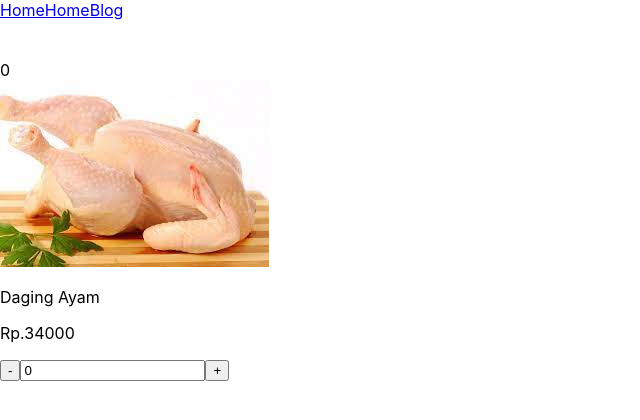
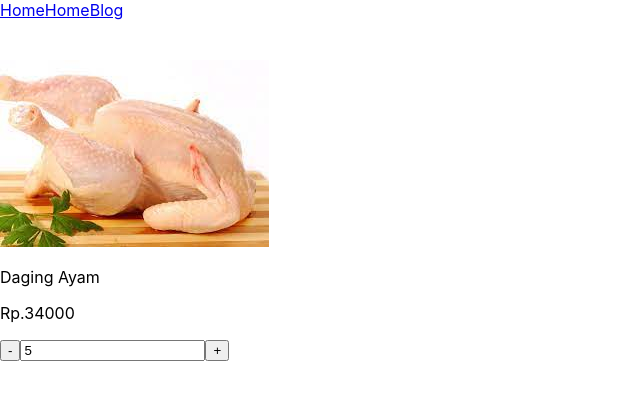
Before and after one commit to ffaathirullah/latihanReact1, a React (Create React App) app: page /product in a window 1280 px wide. Shown: the top 420 px of the page, without its empty margins (0-640 px from the left). Built offline with nearby package versions, Linux system fonts and the light colour scheme.

Commit message:
state management dengan context api

```diff
--- a/src/container/Home/Home.jsx
+++ b/src/container/Home/Home.jsx
@@ -1,4 +1,4 @@
-import React, { Component, Fragment } from "react";
+import React, { Component, Fragment, createContext } from "react";
 import YoutubeComponent from "./../../component/YoutubeComponent/YoutubeComponent";
 import BlogPost from "./../BlogPost/BlogPost";
 import { BrowserRouter as Router, Switch, Route, Link } from "react-router-dom";
@@ -6,7 +6,13 @@ import DetailPost from "./../BlogPost/DetailPost/DetailPost";
 import { useHistory } from "react-router-dom";
 import Product from "./../Product/Product";
 
+export const RootContext = createContext();
+const Provider = RootContext.Provider;
+
 class Home extends Component {
+  state = {
+    totalOrder: 5,
+  };
   render() {
     return (
       <div>
@@ -17,13 +23,15 @@ class Home extends Component {
           <YoutubeComponent desc="desc 4" />
           <Product />
           <BlogPost /> */}
+
+          <Provider value={this.state}>
             <Fragment>
               <div>
                 <Link to="/">Home</Link>
                 <Link to="/product">Home</Link>
                 <Link to="/blog">Blog</Link>
               </div>
-          </Fragment>
+
               <Route path="/" exact component={YoutubeComponent} />
               <Route path="/detail/:postId" component={DetailPost} />
               <Route path="/product">
@@ -32,6 +40,8 @@ class Home extends Component {
               <Route path="/blog">
                 <BlogPost />
               </Route>
+            </Fragment>
+          </Provider>
         </Router>
       </div>
     );
--- a/src/container/Product/CardProduct/Counter.jsx
+++ b/src/container/Product/CardProduct/Counter.jsx
@@ -1,33 +1,40 @@
 import React, { Component } from "react";
 import { connect } from "react-redux";
 import ActionType from "./../../../redux/reducer/globalActioType";
-
+import { RootContext } from "./../../Home/Home";
 class Counter extends Component {
   render() {
     return (
+      <RootContext.Consumer>
+        {(value) => {
+          console.log("value", value);
+          return (
             <div className="counter">
-        <button className="minus" onClick={this.props.handleMinus}>
+              <button className="minus" onClick={() => null}>
                 -
               </button>
-        <input type="text" value={this.props.order} />
-        <button className="plus" onClick={this.props.handlePlus}>
+              <input type="text" value={value.totalOrder} />
+              <button className="plus" onClick={() => null}>
                 +
               </button>
             </div>
           );
+        }}
+      </RootContext.Consumer>
+    );
   }
 }
 
-const mapStateToProps = (state) => {
-  return {
-    order: state.totalOrder,
-  };
-};
+// const mapStateToProps = (state) => {
+//   return {
+//     order: state.totalOrder,
+//   };
+// };
 
-const mapDispatchToProps = (dispatch) => {
-  return {
-    handlePlus: () => dispatch({ type: ActionType.PLUS_ORDER }),
-    handleMinus: () => dispatch({ type: ActionType.MINUS_ORDER }),
-  };
-};
-export default connect(mapStateToProps, mapDispatchToProps)(Counter);
+// const mapDispatchToProps = (dispatch) => {
+//   return {
+//     handlePlus: () => dispatch({ type: ActionType.PLUS_ORDER }),
+//     handleMinus: () => dispatch({ type: ActionType.MINUS_ORDER }),
+//   };
+// };
+export default Counter;
--- a/src/container/Product/Product.jsx
+++ b/src/container/Product/Product.jsx
@@ -12,7 +12,7 @@ class Product extends Component {
           </div>
           <div className="trolley">
             <img src="" alt="" />
-            <div className="count">{this.props.order}</div>
+            <div className="count"></div>
           </div>
         </div>
         <CardProduct />
@@ -27,4 +27,4 @@ const mapStateToProps = (state) => {
   };
 };
 
-export default connect(mapStateToProps)(Product);
+export default Product;
--- a/src/index.js
+++ b/src/index.js
@@ -12,9 +12,11 @@ const storeRedux = createStore(rootReducer);
 
 ReactDOM.render(
   <React.StrictMode>
-    <Provider store={storeRedux}>
+    {/* <Provider store={storeRedux}>
       <Home />
-    </Provider>
+    </Provider> */}
+
+    <Home />
   </React.StrictMode>,
   document.getElementById("root")
 );
```
Lines whose indentation alone changed are shown as unchanged.
